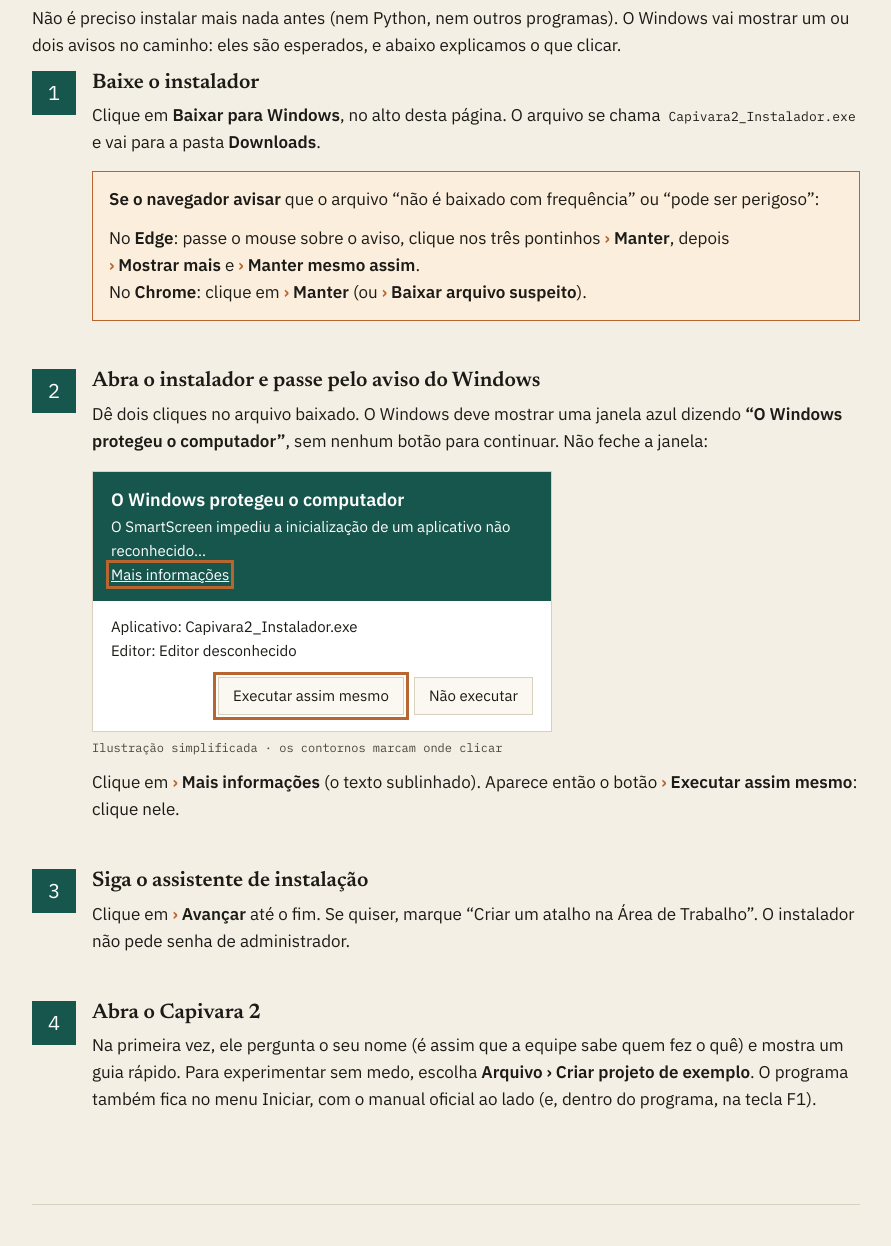
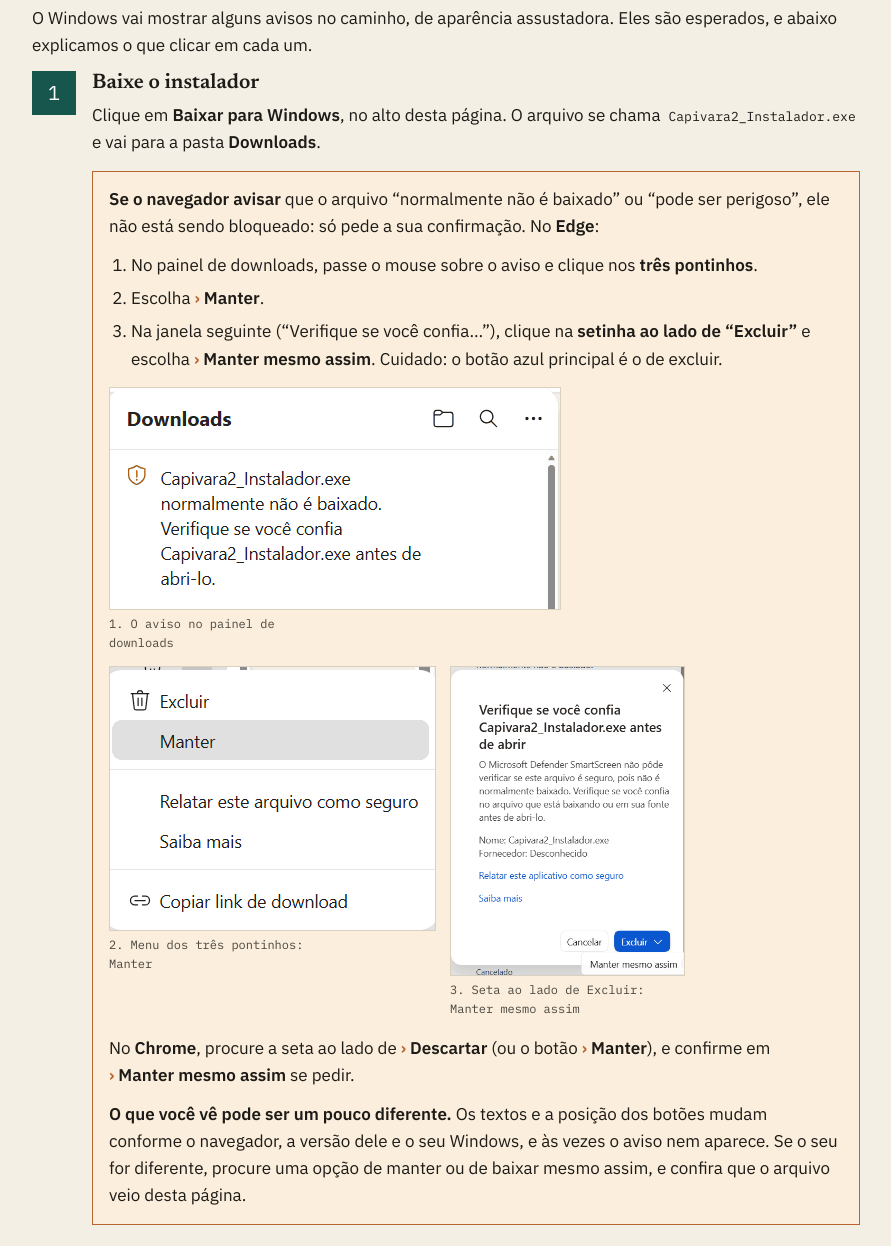
Before and after one commit to policronias/capivara, a plain HTML site: page index.html in a window 1280 px wide. Shown: the part 705-1951 px from the top of the page, without its empty margins (194-1085 px from the left). Drawn offline with Linux system fonts and the light colour scheme.

Commit message:
Página de download: avisos do navegador e do Windows explicados, com imagens

```diff
--- a/index.html
+++ b/index.html
@@ -81,6 +81,12 @@
   .ilustra .bt { border: 1px solid var(--fio); padding: 6px 14px; background: var(--cartao); }
   .legenda { font-family: "IBM Plex Mono", monospace; font-size: 12px; color: var(--tinta2); }
 
+  .etapas { margin: 8px 0 14px; padding-left: 22px; } .etapas li { margin-bottom: 6px; }
+  .fotos { display: flex; flex-wrap: wrap; gap: 14px; margin: 12px 0 16px; align-items: flex-start; }
+  .fotos figure { margin: 0; }
+  .fotos img { display: block; width: auto; max-width: 100%; height: auto; max-height: 310px; border: 1px solid var(--fio); }
+  .fotos figcaption { font-family: "IBM Plex Mono", monospace; font-size: 12px; color: var(--tinta2); margin-top: 4px; max-width: 30ch; }
+
   /* Blocos */
   .grade { display: grid; grid-template-columns: repeat(auto-fit, minmax(230px, 1fr)); gap: 16px; }
   .cartao { background: var(--cartao); border: 1px solid var(--fio); padding: 18px 20px; }
@@ -116,38 +122,47 @@
 <section id="instalar">
   <p class="rotulo">Instalação</p>
   <h2>Instalar em quatro passos</h2>
-  <p>Não é preciso instalar mais nada antes (nem Python, nem outros programas). O Windows vai mostrar um ou dois
-    avisos no caminho: eles são esperados, e abaixo explicamos o que clicar.</p>
+  <p>O Windows vai mostrar alguns avisos no caminho, de aparência assustadora. Eles são esperados, e abaixo
+    explicamos o que clicar em cada um.</p>
 
   <div class="passo"><div class="num">1</div><div>
     <h3>Baixe o instalador</h3>
     <p>Clique em <strong>Baixar para Windows</strong>, no alto desta página. O arquivo se chama
       <code>Capivara2_Instalador.exe</code> e vai para a pasta <strong>Downloads</strong>.</p>
     <div class="aviso">
-      <p><strong>Se o navegador avisar</strong> que o arquivo “não é baixado com frequência” ou “pode ser
-        perigoso”:</p>
-      <p>No <strong>Edge</strong>: passe o mouse sobre o aviso, clique nos três pontinhos
-        <span class="clique">Manter</span>, depois <span class="clique">Mostrar mais</span> e
-        <span class="clique">Manter mesmo assim</span>.<br>
-        No <strong>Chrome</strong>: clique em <span class="clique">Manter</span> (ou
-        <span class="clique">Baixar arquivo suspeito</span>).</p>
+      <p><strong>Se o navegador avisar</strong> que o arquivo “normalmente não é baixado” ou “pode ser
+        perigoso”, ele não está sendo bloqueado: só pede a sua confirmação. No <strong>Edge</strong>:</p>
+      <ol class="etapas">
+        <li>No painel de downloads, passe o mouse sobre o aviso e clique nos <strong>três pontinhos</strong>.</li>
+        <li>Escolha <span class="clique">Manter</span>.</li>
+        <li>Na janela seguinte (“Verifique se você confia…”), clique na <strong>setinha ao lado de “Excluir”</strong>
+          e escolha <span class="clique">Manter mesmo assim</span>. Cuidado: o botão azul principal é o de excluir.</li>
+      </ol>
+      <div class="fotos">
+        <figure><img src="imagens/edge-1-downloads.png" alt="Painel de downloads do Edge com o aviso de que o arquivo normalmente não é baixado" width="450" height="221" loading="lazy"><figcaption>1. O aviso no painel de downloads</figcaption></figure>
+        <figure><img src="imagens/edge-2-manter.png" alt="Menu dos três pontinhos do Edge, com a opção Manter destacada" width="325" height="263" loading="lazy"><figcaption>2. Menu dos três pontinhos: Manter</figcaption></figure>
+        <figure><img src="imagens/edge-3-manter-mesmo-assim.png" alt="Janela do Edge pedindo confirmação, com o menu da seta ao lado de Excluir mostrando Manter mesmo assim" width="441" height="583" loading="lazy"><figcaption>3. Seta ao lado de Excluir: Manter mesmo assim</figcaption></figure>
+      </div>
+      <p>No <strong>Chrome</strong>, procure a seta ao lado de <span class="clique">Descartar</span> (ou o botão
+        <span class="clique">Manter</span>), e confirme em <span class="clique">Manter mesmo assim</span>
+        se pedir.</p>
+      <p><strong>O que você vê pode ser um pouco diferente.</strong> Os textos e a posição dos botões mudam conforme o
+        navegador, a versão dele e o seu Windows, e às vezes o aviso nem aparece. Se o seu for diferente, procure uma
+        opção de manter ou de baixar mesmo assim, e confira que o arquivo veio desta página.</p>
     </div>
   </div></div>
 
   <div class="passo"><div class="num">2</div><div>
     <h3>Abra o instalador e passe pelo aviso do Windows</h3>
-    <p>Dê dois cliques no arquivo baixado. O Windows deve mostrar uma janela azul dizendo
-      <strong>“O Windows protegeu o computador”</strong>, sem nenhum botão para continuar. Não feche a janela:</p>
-    <div class="ilustra" role="img" aria-label="Ilustração: na janela de aviso, clique primeiro em Mais informações e depois em Executar assim mesmo.">
-      <div class="faixa"><strong>O Windows protegeu o computador</strong>
-        O SmartScreen impediu a inicialização de um aplicativo não reconhecido…<br>
-        <span class="link alvo">Mais informações</span></div>
-      <div class="meio">Aplicativo: Capivara2_Instalador.exe<br>Editor: Editor desconhecido</div>
-      <div class="rodape"><span class="bt alvo">Executar assim mesmo</span><span class="bt">Não executar</span></div>
+    <p>Dê dois cliques no arquivo baixado. O Windows pode mostrar uma janela de aviso dizendo
+      <strong>“O Windows protegeu o computador”</strong>, só com o botão <em>Não executar</em>. Não feche a janela:</p>
+    <div class="fotos">
+      <figure><img src="imagens/windows-1-protegeu.png" alt="Janela O Windows protegeu o computador, só com o botão Não executar e o link Mais informações" width="662" height="618" loading="lazy"><figcaption>1. Clique em “Mais informações”</figcaption></figure>
+      <figure><img src="imagens/windows-2-executar.png" alt="A mesma janela depois de Mais informações, agora com o botão Executar assim mesmo" width="663" height="627" loading="lazy"><figcaption>2. Agora clique em “Executar assim mesmo”</figcaption></figure>
     </div>
-    <p class="legenda">Ilustração simplificada · os contornos marcam onde clicar</p>
     <p>Clique em <span class="clique">Mais informações</span> (o texto sublinhado). Aparece então o botão
-      <span class="clique">Executar assim mesmo</span>: clique nele.</p>
+      <span class="clique">Executar assim mesmo</span>: clique nele. Nunca clique em <em>Não executar</em>, que
+      cancela a instalação.</p>
   </div></div>
 
   <div class="passo"><div class="num">3</div><div>
@@ -166,13 +181,25 @@
 </section>
 
 <section id="aviso">
-  <p class="rotulo">Sobre o aviso</p>
-  <h2>Por que o Windows mostra esse aviso?</h2>
-  <p>O Windows avisa sobre qualquer programa que não tenha uma <strong>assinatura digital</strong>, um certificado
-    comprado de uma empresa e renovado todo ano. O Capivara é um projeto acadêmico gratuito e, por enquanto, não tem
-    esse certificado. O aviso quer dizer apenas “não sei quem fez este programa”, e não que o programa seja perigoso.</p>
+  <p class="rotulo">Sobre os avisos</p>
+  <h2>Por que o Windows e o navegador mostram esses avisos?</h2>
+  <p>Há dois filtros diferentes, e os dois funcionam do mesmo jeito: não analisam o que o programa faz, só
+    <strong>perguntam se muita gente já baixou e usou aquele arquivo</strong>.</p>
+  <ul class="lista">
+    <li><strong>No navegador</strong> (Edge, Chrome etc.): consulta a reputação do arquivo na hora do download.
+      É daí que vem o “normalmente não é baixado”.</li>
+    <li><strong>No Windows</strong> (SmartScreen): confere de novo quando você abre o instalador. É daí que vem o
+      “O Windows protegeu o computador” e o “Fornecedor desconhecido”.</li>
+  </ul>
+  <p>O Capivara é um projeto acadêmico gratuito, novo e com poucos downloads, e não tem a <strong>assinatura
+    digital</strong> (um certificado pago a uma empresa e renovado todo ano). Sem isso, qualquer programa novo
+    cai no aviso. Ele quer dizer apenas “ainda não conheço este programa”, e não que o programa seja perigoso.</p>
+  <p><strong>Por que o aviso muda de um computador para outro?</strong> Porque depende do navegador e da versão
+    dele, da versão do Windows, do antivírus instalado, das regras da sua instituição e da reputação do arquivo
+    naquele dia: conforme mais pessoas baixam e instalam, alguns avisos podem até sumir. Por isso um colega pode ver
+    dois avisos e você, quatro, ou o contrário.</p>
   <p>O Capivara não envia suas fontes para a internet: tudo fica no seu computador ou na pasta de nuvem que você
-    escolher. O único acesso à internet que o programa faz é o de arquivar uma página da web, e só quando você pedir.</p>
+    escolher. O programa não acessa a internet.</p>
   <div class="aviso">
     <p><strong>Computador da universidade ou do trabalho sem o botão “Executar assim mesmo”?</strong> Nesses
       computadores, quem decide o que pode ser instalado é o setor de informática. Envie a eles o link desta
```
Also changed, not shown: imagens/edge-1-downloads.png (added), imagens/edge-2-manter.png (added), imagens/edge-3-manter-mesmo-assim.png (added), imagens/windows-1-protegeu.png (added), imagens/windows-2-executar.png (added).
